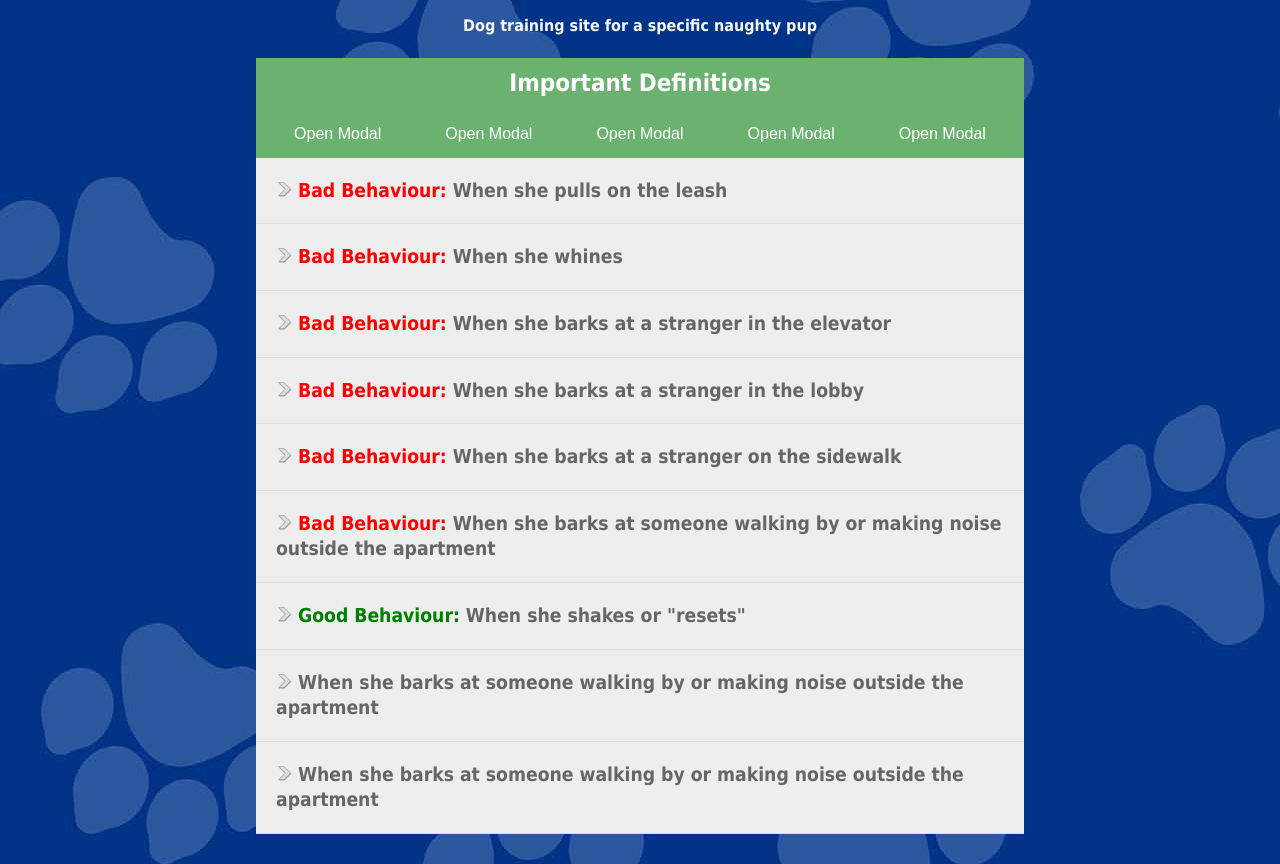
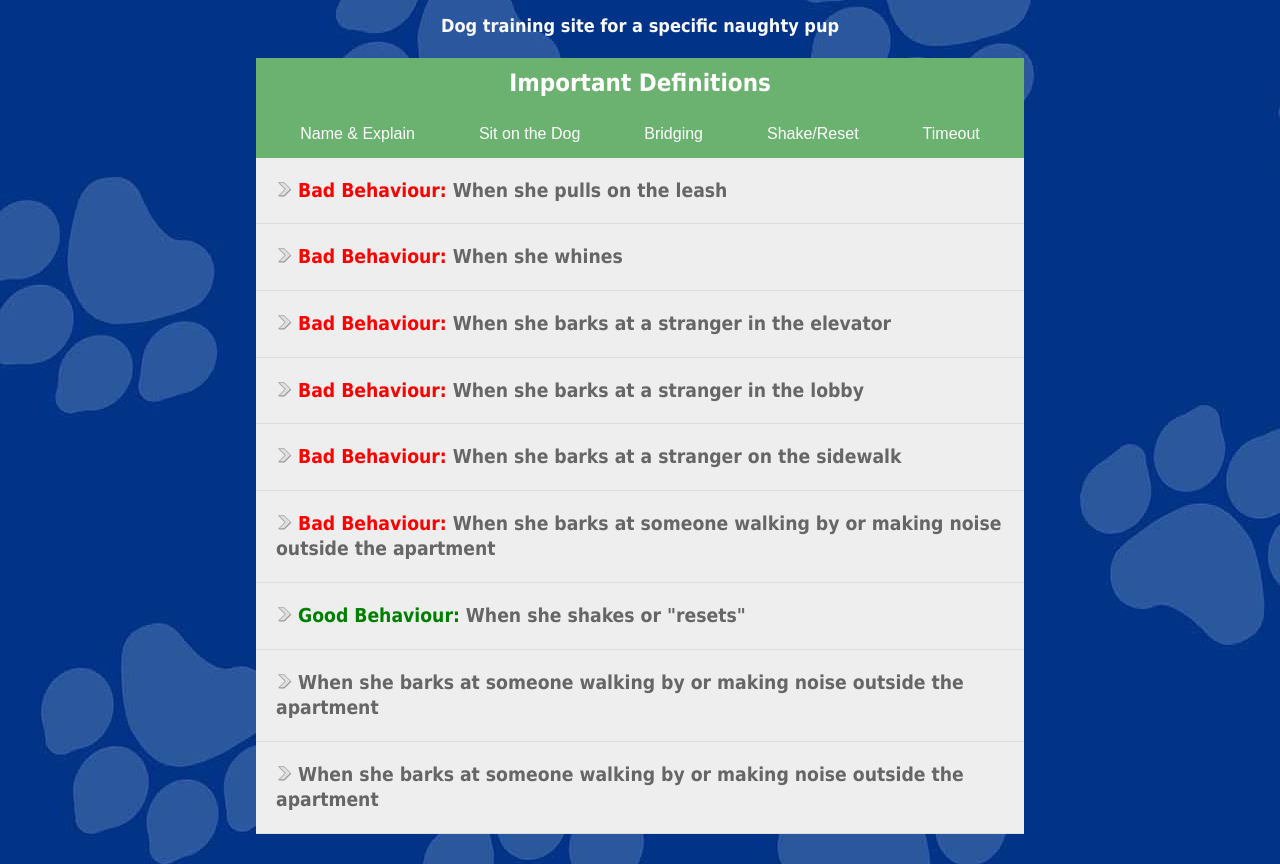
Before and after one commit to GramBam/no-daisy, a plain HTML site: page index.html in a window 1280 px wide. Shown: the part 63-927 px from the top of the page. Drawn offline with nearby package versions, Linux system fonts and the light colour scheme.

Commit message:
Customize modal popups

```diff
--- a/index.html
+++ b/index.html
@@ -11,15 +11,15 @@
 <body>
   <div id="container">
     <h1>No Daisy!</h1>
-    <h2>Dog training site for a specific naughty pup</h2>
+    <h2 class="subhead">Dog training site for a specific naughty pup</h2>
     <div class="title">Important Definitions</div>
     <div class="title">
       <ul class="links">
-        <button class="button" data-modal='myModal1'>Open Modal</button>
-        <button class="button" data-modal='myModal2'>Open Modal</button>
-        <button class="button" data-modal='myModal3'>Open Modal</button>
-        <button class="button" data-modal='myModal4'>Open Modal</button>
-        <button class="button" data-modal='myModal5'>Open Modal</button>
+        <button class="button" data-modal='myModal1'>Name & Explain</button>
+        <button class="button" data-modal='myModal2'>Sit on the Dog</button>
+        <button class="button" data-modal='myModal3'>Bridging</button>
+        <button class="button" data-modal='myModal4'>Shake/Reset</button>
+        <button class="button" data-modal='myModal5'>Timeout</button>
 
 
           <!-- Modal 1 -->
@@ -27,7 +27,7 @@
             <div class="modal-content">
               <div class="modal-header">
                 <span class="close">×</span>
-                <h2>FIRST Modal Header</h2>
+                <h2>Name & Explain</h2>
               </div>
               <div class="modal-body">
                 <p>Some text in the Modal Body 1</p>
@@ -41,7 +41,7 @@
           <div class="modal-content">
             <div class="modal-header">
               <span class="close">×</span>
-              <h2>SECOND Modal Header</h2>
+              <h2>Sit on the Dog</h2>
             </div>
             <div class="modal-body">
               <p>Some text in the Modal Body 2</p>
@@ -55,7 +55,7 @@
             <div class="modal-content">
               <div class="modal-header">
                 <span class="close">×</span>
-                <h2>SECOND Modal Header</h2>
+                <h2>Bridging</h2>
               </div>
               <div class="modal-body">
                 <p>Some text in the Modal Body 2</p>
@@ -69,7 +69,7 @@
             <div class="modal-content">
               <div class="modal-header">
                 <span class="close">×</span>
-                <h2>SECOND Modal Header</h2>
+                <h2>Shake/Reset</h2>
               </div>
               <div class="modal-body">
                 <p>Some text in the Modal Body 2</p>
@@ -83,7 +83,7 @@
             <div class="modal-content">
               <div class="modal-header">
                 <span class="close">×</span>
-                <h2>SECOND Modal Header</h2>
+                <h2>Timeout</h2>
               </div>
               <div class="modal-body">
                 <p>Some text in the Modal Body 2</p>
--- a/style.css
+++ b/style.css
@@ -30,9 +30,15 @@ h1 {
 
 h2 {
   text-align: center;
+  color: #f9f9f9;
+  font-size: 22px;
+  margin: 5px 5px;
+ }
+
+.subhead {
   margin-bottom: 20px;
   color: #f9f9f9;
-  font-size: 16px;
+  font-size: 18px;
 }
 
 .title {
```
